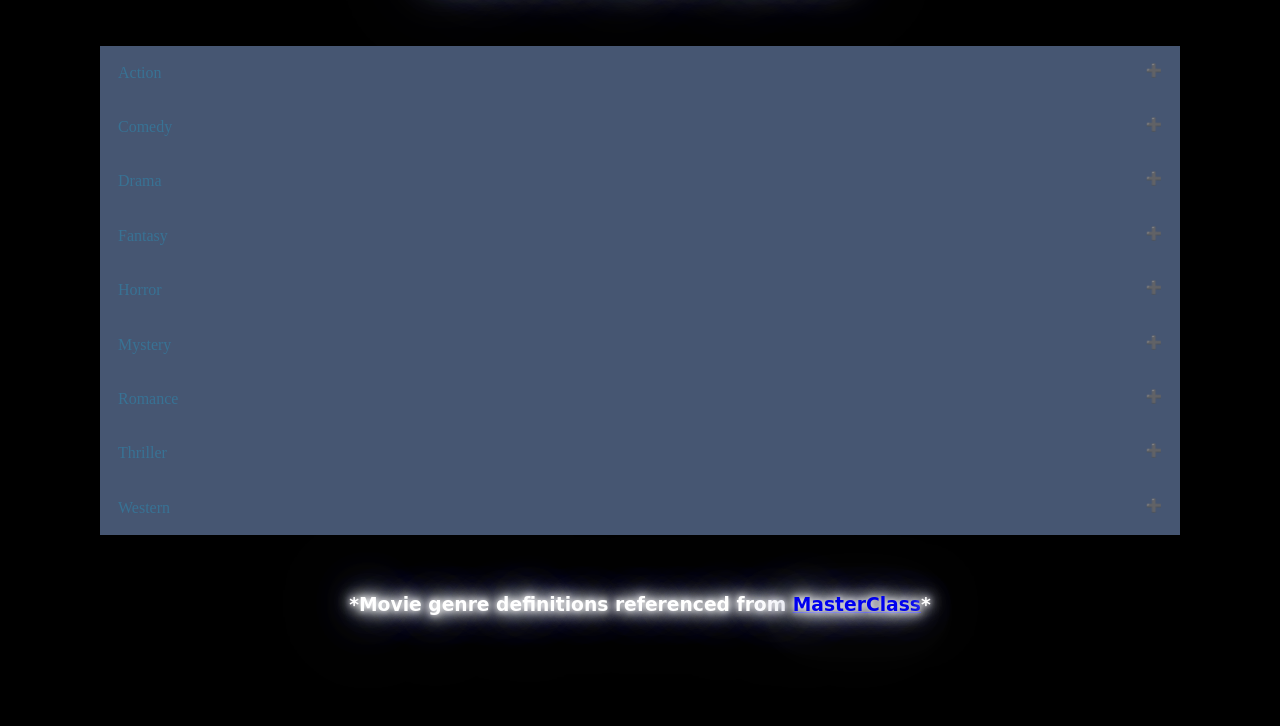
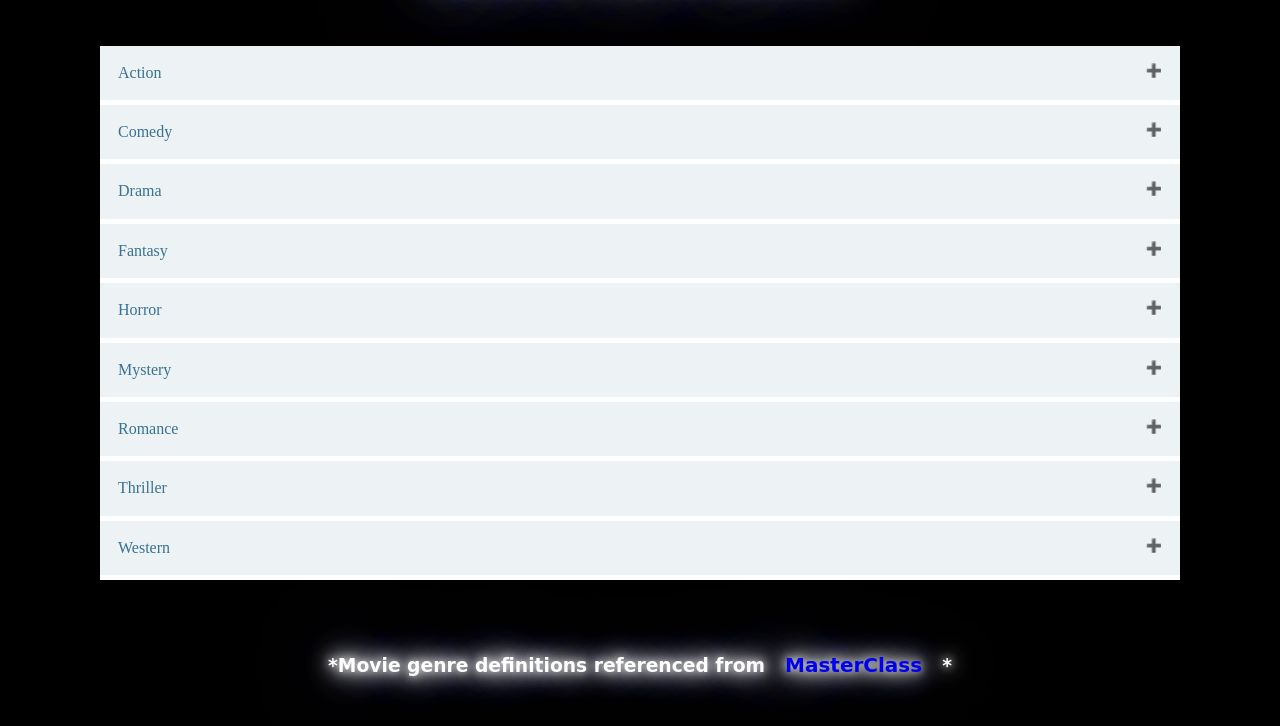
Before and after one commit to nath248/codepen-hide-seek-challenge, a website built with Parcel: page index.html in a window 1280 px wide. Shown: the part 74-800 px from the top of the page. Built offline with nearby package versions, Linux system fonts and the light colour scheme; a web font is replaced by a local one.

Commit message:
Add underline and highlight interactions

```diff
--- a/css/main.css
+++ b/css/main.css
@@ -86,6 +86,7 @@ textarea {
 /* ==========================================================================
    Author's custom styles
    ========================================================================== */
+/*Style Code Below*/
 
 body {
   height: 100vh;
@@ -114,8 +115,17 @@ footer {
   flex-flow: row;
 }
 
+h1, h3, h4, a {
+  font-family: 'Original Surfer', cursive;
+}
+
+p {
+  font-family: 'Oranienbaum', serif;
+}
+/*Accordion List Below*/
+
 .accordion {
-  background-color: #465672;
+  background-color: #edf2f4;
   color: #387294;
   font-family: 'Oranienbaum', serif;
   cursor: pointer;
@@ -126,16 +136,19 @@ footer {
   outline: none;
   transition: 0.4s;
 }
+
 .active, .accordion:hover {
-  background-color: #ccc;
+  background-color: #749AAA;
 }
+
 .panel {
-  padding: 0 18px;
+  padding: 0 18px 5px 18px;
   background-color: white;
   max-height: 0;
   overflow: hidden;
   transition: max-height 0.2s ease-out;
 }
+
 .accordion:after {
   content: '\02795'; /* Unicode character for "plus" sign (+) */
   font-size: 13px;
@@ -148,62 +161,78 @@ footer {
   content: "\2796"; /* Unicode character for "minus" sign (-) */
 }
 
-a.middle {
+/* Underline Animation Below*/
+
+a {
+  text-decoration: none;
+  font-size: 20px;
+  display: inline-block;
+  padding: 15px 20px;
   position: relative;
 }
 
-a.middle:before {
+a:after {
+  background: none repeat scroll 0 0 transparent;
+  bottom: 0;
   content: "";
+  display: block;
+  height: 1px;
+  left: 50%;
   position: absolute;
-  width: 100%;
-  height: 2px;
-  bottom: 0;
-  left: 0;
-  background-color: #FFF;
-  visibility: hidden;
-  transform: scaleX(0);
-  transition: all 0.3s ease-in-out;
+  background: #749AAA;
+  transition: width 0.3s ease 0s, left 0.3s ease 0s;
+  width: 0;
 }
 
-a.middle:hover:before {
-  visibility: visible;
-  transform: scaleX(1);
+a:hover:after {
+  width: 100%;
+  left: 0;
 }
 
-h1, h3, h4, a {
-  font-family: 'Original Surfer', cursive;
+/*Reveal Animation Below*/
+
+.reveal {
+  color: transparent;
+  background-position: right;
+  background-size: 100% 100%;
+  background-image: linear-gradient(#749AAA, #749AAA);
+  display: inline;
+  background-repeat: no-repeat;
+  transition: all 500ms ease-in-out;
+  font-weight: 900;
 }
 
-p {
-  font-family: 'Oranienbaum', serif;
+.reveal:hover {
+  color: #374358;
+  background-size: 0% 100%;
 }
 
-/* Background Animation Below*/
+/* Header Animations Below*/
 
 h1, h3 {
   color: #fff;
-  -webkit-animation: neon1 1.5s ease-in-out infinite alternate;
-  -moz-animation: neon1 1.5s ease-in-out infinite alternate;
-  animation: neon1 1.5s ease-in-out infinite alternate;
+  webkit-animation: glow .5s ease-in-out infinite alternate;
+  moz-animation: glow .5s ease-in-out infinite alternate;
+  animation: glow .5s ease-in-out infinite alternate;
 }
 
 h1:hover {
   color: #8d99ae;
-  -webkit-animation: none;
-  -moz-animation: none;
+  webkit-animation: none;
+  moz-animation: none;
   animation: none;
 }
 
 h3:hover {
   color: #8d99ae;
-  -webkit-animation: none;
-  -moz-animation: none;
+  webkit-animation: none;
+  moz-animation: none;
   animation: none;
 }
 
 /*glow for webkit*/
 
-@-webkit-keyframes neon1 {
+@-webkit-keyframes glow {
   from {
     text-shadow: 0 0 10px #fff,
       0 0 20px #fff,
@@ -228,7 +257,7 @@ h3:hover {
 
 /*glow for mozilla*/
 
-@-moz-keyframes neon1 {
+@-moz-keyframes glow {
   from {
     text-shadow: 0 0 10px #fff,
       0 0 20px #fff,
@@ -253,7 +282,7 @@ h3:hover {
 
 /*glow*/
 
-@keyframes neon1 {
+@keyframes glow {
   from {
     text-shadow: 0 0 10px #fff,
       0 0 20px #fff,
```
Also changed, not shown: index.html (+1 -1 lines).
